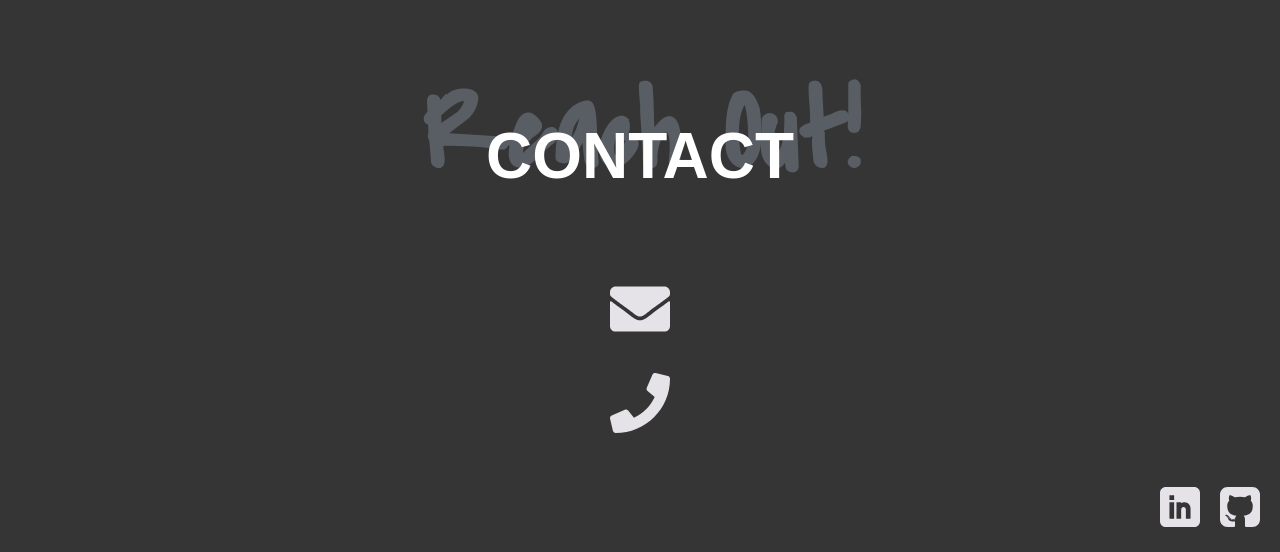
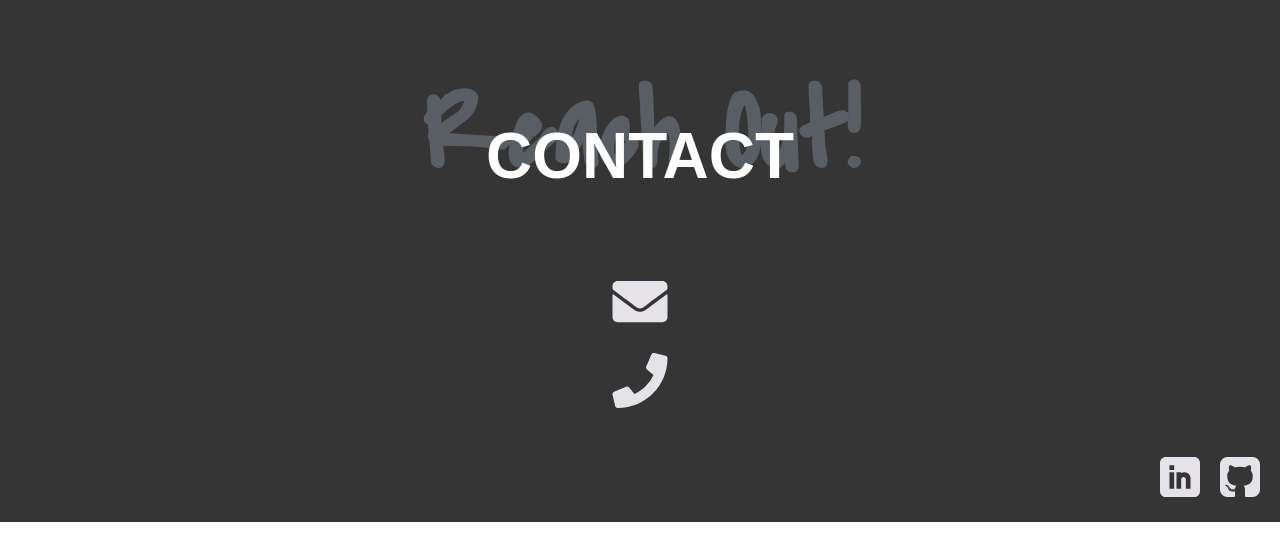
Before and after one commit to jamilaferron/portfolio, a PHP site: page / in a window 1280 px wide. Shown: the part 800-1352 px from the top of the page. After the commit the page ends 1322 px from the top, so only its background shows below. Run offline with PHP 8.4, Linux system fonts and the light colour scheme; some web fonts are replaced.

Commit message:
made changes based on code review

```diff
--- a/css/style.css
+++ b/css/style.css
@@ -102,7 +102,6 @@ header {
 }
 
 .contact-wrapper {
-    width: 100%;
     background-color: #353535;
 }
 
@@ -114,7 +113,6 @@ header {
 .front-text {
     color: #ffffff;
     font-family: 'Muli', sans-serif;
-    font-weight: 700;
     font-size: 4rem;
     z-index: 2;
     position: relative;
@@ -134,7 +132,7 @@ header {
 
 .contact-icon {
     width:60px;
-    height: 70px;
+    height: 55px;
     display: block;
     margin: 0 auto;
 }
--- a/index.html
+++ b/index.html
@@ -32,8 +32,7 @@
 		</div>
 		<a href="#contact-section"><img class="scroll-icon" src="img/download.svg" alt=""/></a>
 	</header>
-	<section class="container" id="contact-section">
-		<div class="contact-wrapper">
+	<section class="contact-wrapper container" id="contact-section">
 		<div class="section-header">
 			<h1 class="front-text">
 				Contact
@@ -44,7 +43,6 @@
 		</div>
 		<a href="mailto:jamila_ferron@hotmail.co.uk"><img class="contact-icon" src="img/envelope.svg" alt=""/></a>
 		<a href="tel:07534955581"><img class="contact-icon" src="img/phone.svg" alt=""/></a>
-		</div>
 	</section>
 	<footer>
 		<a href="https://github.com/jamilaferron"><img class="footer-icon" src="img/github-sign.svg" alt=""/></a>
```
Lines whose indentation alone changed are shown as unchanged.
